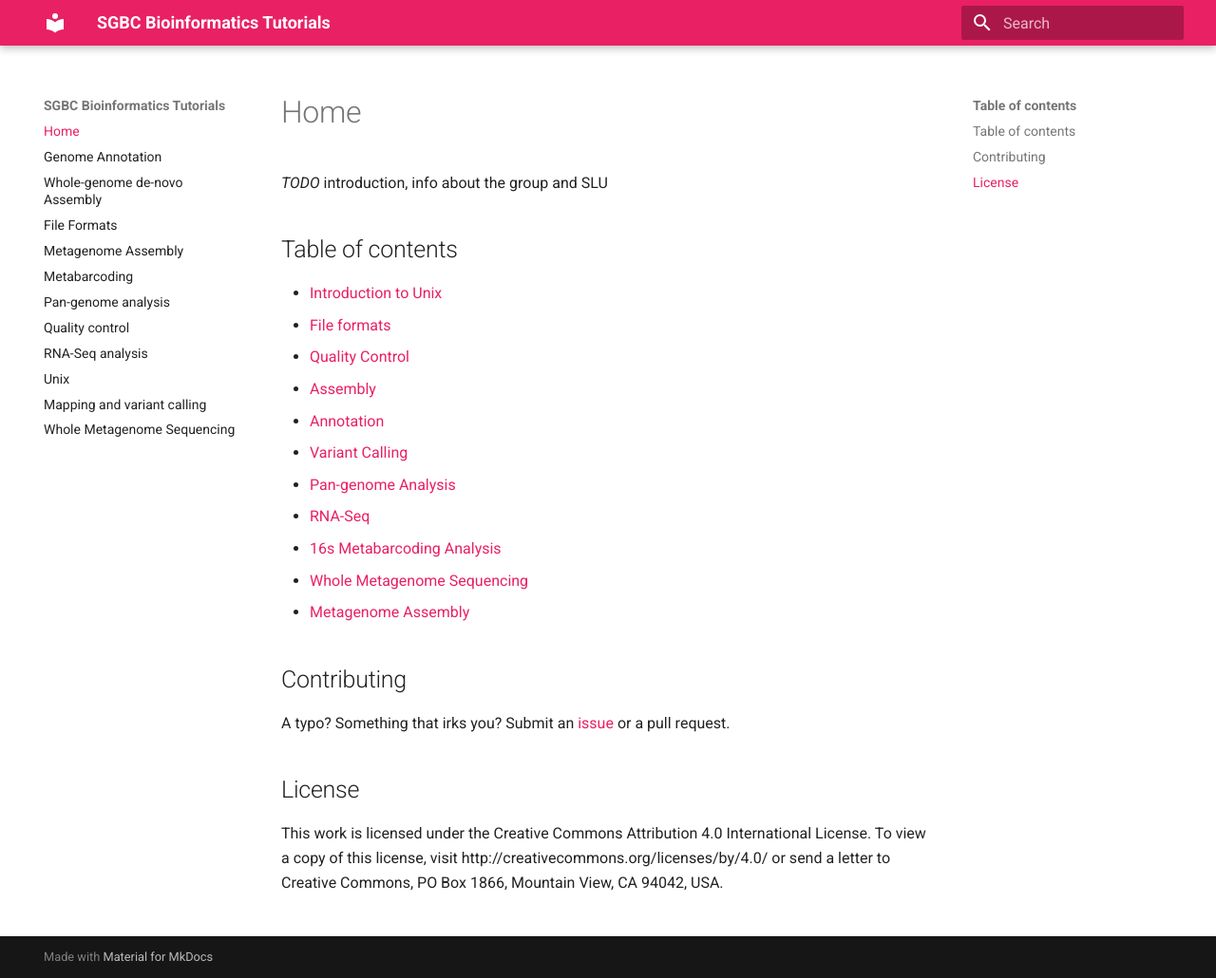
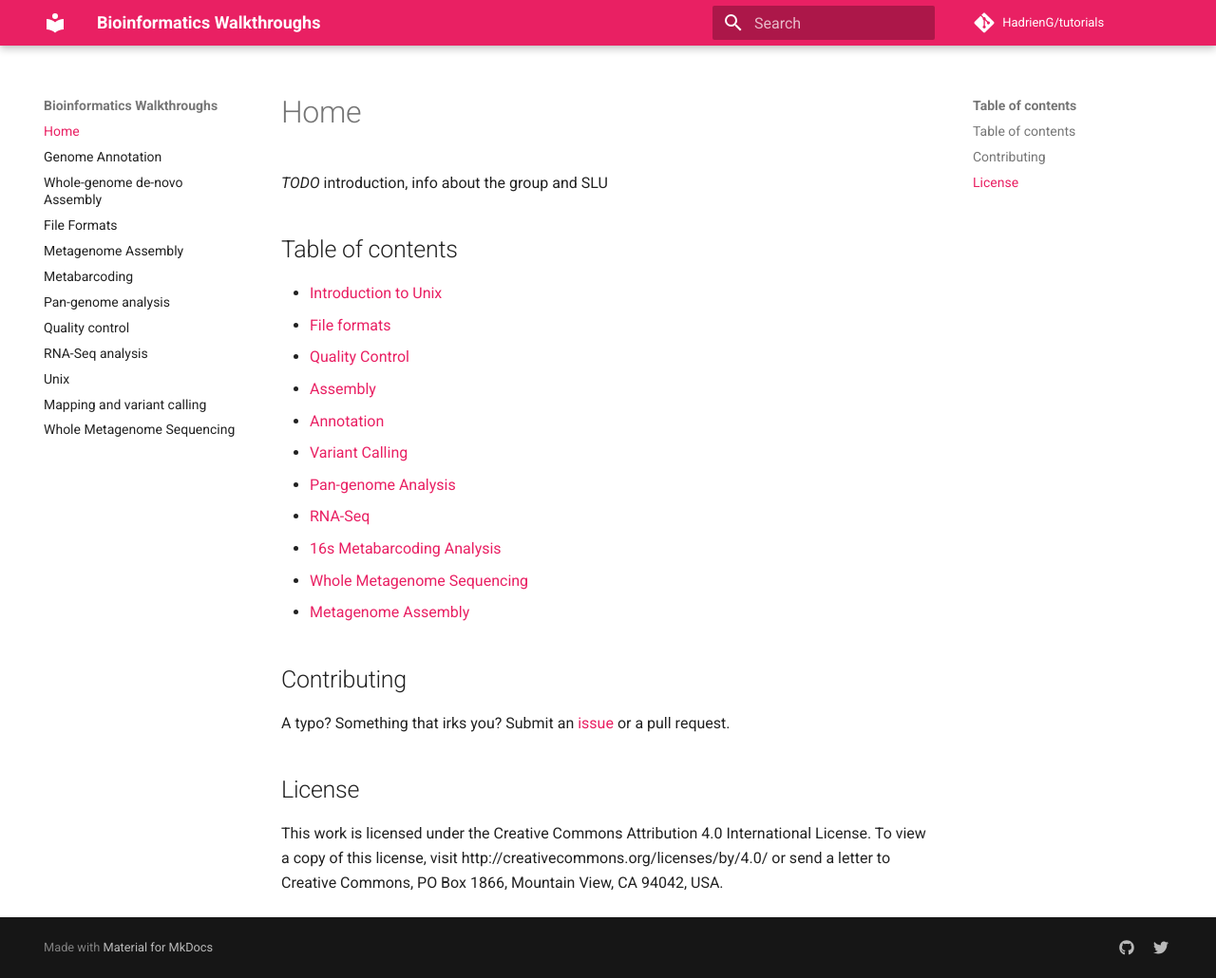
Before and after one commit to HadrienG/tutorials, an MkDocs documentation site: the page built from docs/index.md, in a window 1280 px wide and 1030 px high. Shown: the whole window at 95% size. Built offline with MkDocs 1.6.1 and Material for MkDocs 9.7.7, drawn with Linux system fonts in a browser that asks for light colours; comment, search, counter and statistics services are not loaded.

```diff
--- a/mkdocs.yml
+++ b/mkdocs.yml
@@ -1,6 +1,15 @@
-site_name: SGBC Bioinformatics Tutorials
+site_name: Bioinformatics Walkthroughs
 theme:
     name: 'material'
     palette:
         primary: 'pink'
         accent: 'pink'
+repo_name: 'HadrienG/tutorials'
+repo_url: 'https://github.com/HadrienG/tutorials'
+
+extra:
+  social:
+    - type: 'github'
+      link: 'https://github.com/HadrienG'
+    - type: 'twitter'
+      link: 'https://twitter.com/HGourle'
```
Also changed, not shown: 1 other file.
